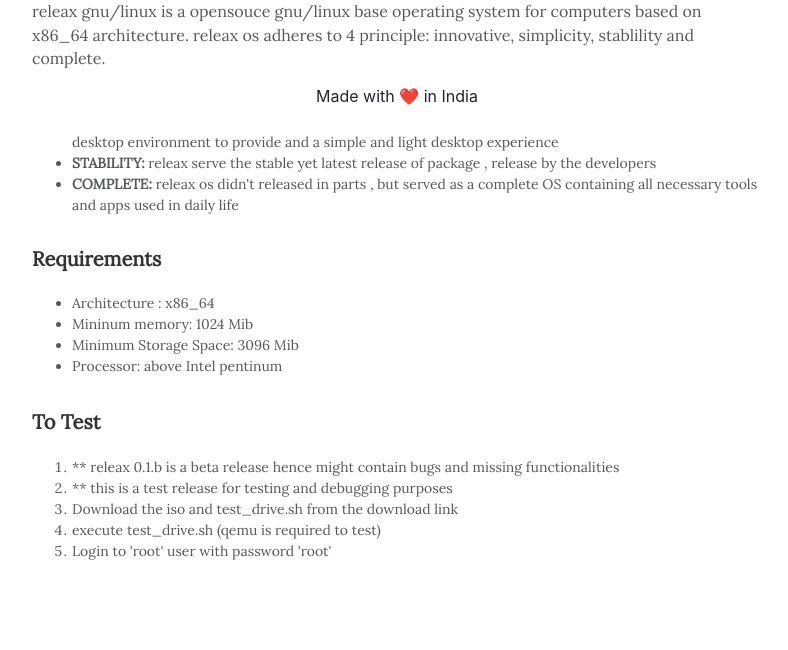
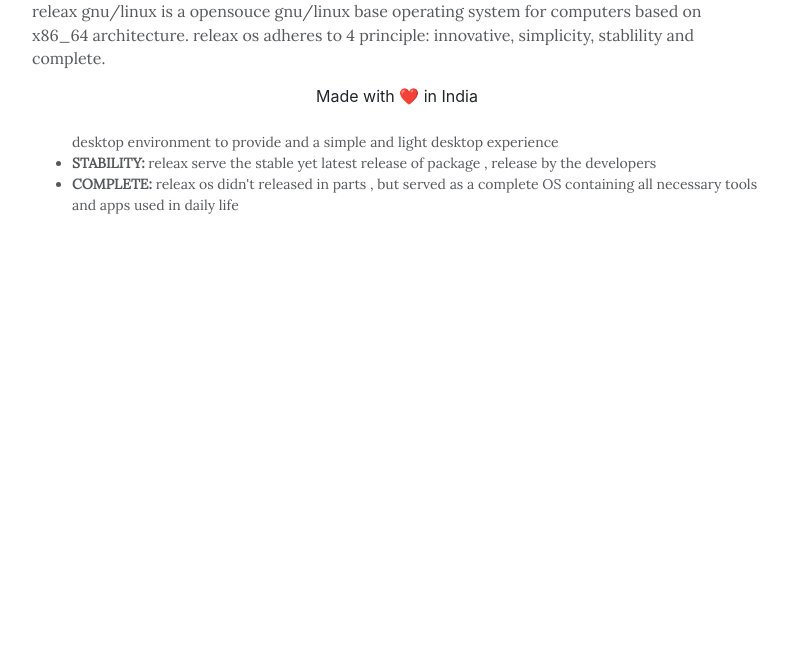
Before and after one commit to saraswat000/webserver, a Flask app: page /wiki in a window 1280 px wide. Shown: the part 668-1318 px from the top of the page, without its empty margins (243-1031 px from the left). After the commit the page ends 882 px from the top, so only its background shows below. Run offline with Flask 2, Linux system fonts and the light colour scheme; some libraries are stand-ins or nearby versions.

Commit message:
Server: wiki updated

```diff
--- a/templates/wiki.html
+++ b/templates/wiki.html
@@ -17,25 +17,8 @@
                         <li><b>COMPLETE:</b> releax os didn't released in parts , but served as a complete OS containing all necessary tools and apps used in daily life</li>
                     </ul>
 
-                    <h2>Requirements</h2>
-                    <ul>
-                        <li>Architecture : {{ data["sys"]["arch"] }}</li>
-                        <li>Mininum memory: {{ data["sys"]["min_mem"] }}</li>
-                        <li>Minimum Storage Space: {{ data["sys"]["min_stor"] }}</li>
-                        <li>Processor: {{ data["sys"]["proc"] }}</li>
-                    </ul>
-                    <figure>
-                        <figcaption class="text-left" style="font-size: 20px;color: rgb(51,51,51);font-weight: bold;">To Test</figcaption>
-                    </figure>
                 </div>
                 <!-- End: Text -->
-                <ol>
-                    <li>** releax {{ data['version'] }} is a {{ data['release'] }} release hence might contain bugs and missing functionalities</li>
-                    <li>** this is a test release for testing and debugging purposes</li>
-                    <li>Download the iso and test_drive.sh from the download link</li>
-                    <li>execute test_drive.sh (qemu is required to test)</li>
-                    <li>Login to 'root' user with password 'root'</li>
-                </ol>
             </div>
         </div>
     </div>
```
